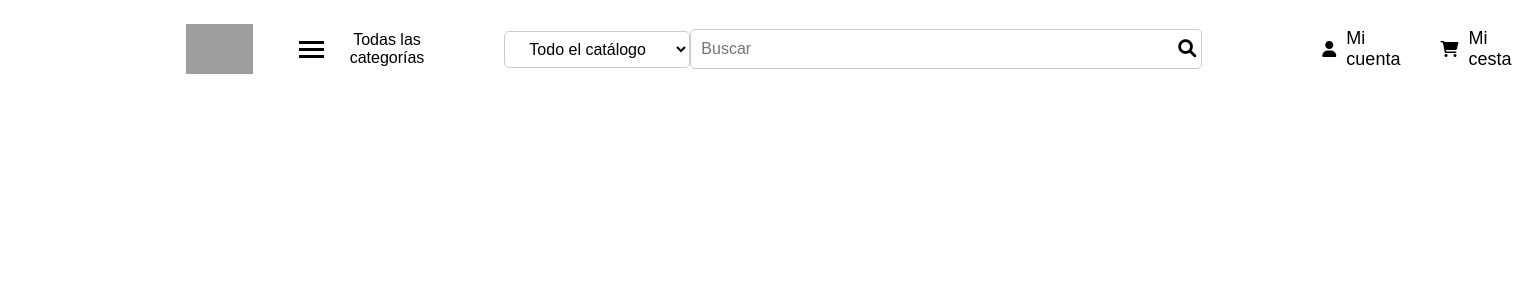
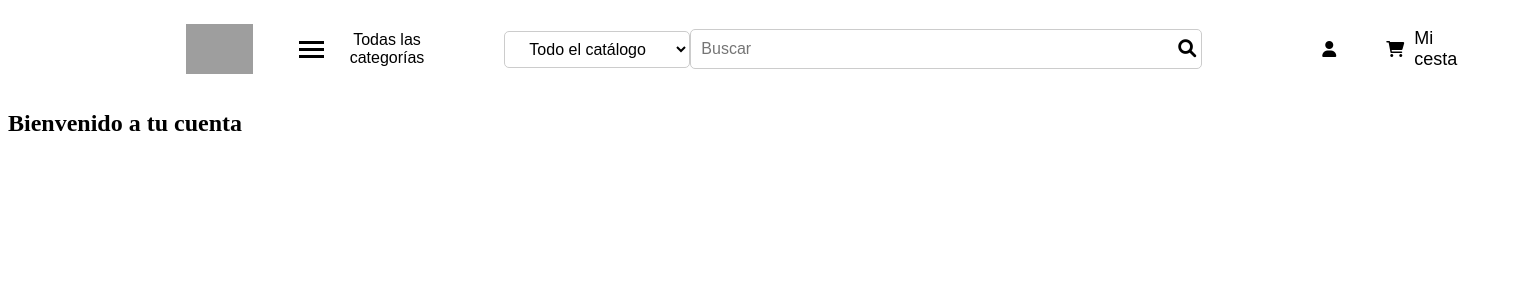
Before and after one commit to Diego-Vega04/ProyectoFinal, an Angular app in the folder frontEnd/: page /user in a window 1280 px wide. Before the commit this address led to /. Shown: the top 300 px of the page, 1521 px wide, since content can reach past the window. Built offline with nearby package versions, Linux system fonts and the light colour scheme; grey boxes are pictures that could not be loaded.

Commit message:
User con route

```diff
--- a/frontEnd/src/app/app-routing.module.ts
+++ b/frontEnd/src/app/app-routing.module.ts
@@ -1,7 +1,12 @@
 import { NgModule } from '@angular/core';
 import { RouterModule, Routes } from '@angular/router';
+import { UserComponent } from './user/user.component';
+import { AuthGuard } from './services/auth.guard';
 
-const routes: Routes = [];
+const routes: Routes = [
+  {path: 'user', component: UserComponent, canActivate: [AuthGuard]},
+  {path: '', redirectTo: '/home', pathMatch: 'full'},
+];
 
 @NgModule({
   imports: [RouterModule.forRoot(routes)],
--- a/frontEnd/src/app/app.component.html
+++ b/frontEnd/src/app/app.component.html
@@ -1 +1,4 @@
-<app-header></app-header>
+<div class="app">
+  <app-header></app-header>
+  <router-outlet></router-outlet>
+</div>
--- a/frontEnd/src/app/header/header.component.ts
+++ b/frontEnd/src/app/header/header.component.ts
@@ -39,7 +39,7 @@ export class HeaderComponent {
       this.router.navigate(['/login']);
     } else {
       // Si está logueado, muestra el menú lateral
-      this.toggleMenu();
+      this.router.navigate(['/user']);
     }
   }
 }
--- /dev/null
+++ b/frontEnd/src/app/services/auth.guard.ts
@@ -0,0 +1,22 @@
+import { Injectable } from '@angular/core';
+import { ActivatedRouteSnapshot, CanActivate, CanActivateFn, GuardResult, MaybeAsync, Router, RouterStateSnapshot } from '@angular/router';
+import { AuthService } from './auth.service';
+
+@Injectable({
+  providedIn: 'root'
+})
+
+export class AuthGuard implements CanActivate{
+
+  constructor(private authService: AuthService, private router: Router){}
+
+  canActivate(): boolean{
+    if (this.authService.isLoggedIn()){
+      return true;
+    } else {
+      this.router.navigate(['/login']);
+      return false;
+    }
+  }
+
+}
--- a/frontEnd/src/app/services/auth.service.ts
+++ b/frontEnd/src/app/services/auth.service.ts
@@ -8,8 +8,8 @@ export class AuthService {
   constructor() { }
 
   isLoggedIn(): boolean {
-    return !!localStorage.getItem('token');
-    //return true;
+    //return !!localStorage.getItem('token');
+    return true;
   }
 
   // Obtener el email del usuario logueado
--- a/frontEnd/src/app/user/user.component.html
+++ b/frontEnd/src/app/user/user.component.html
@@ -1 +1,4 @@
-<p>user works!</p>
+<div class="user-account">
+    <h2>Bienvenido a tu cuenta</h2>
+    <!-- Más detalles del usuario aquí -->
+  </div>
```
Also changed, not shown: 1 other file (tests, documents, lock files or other folders).
